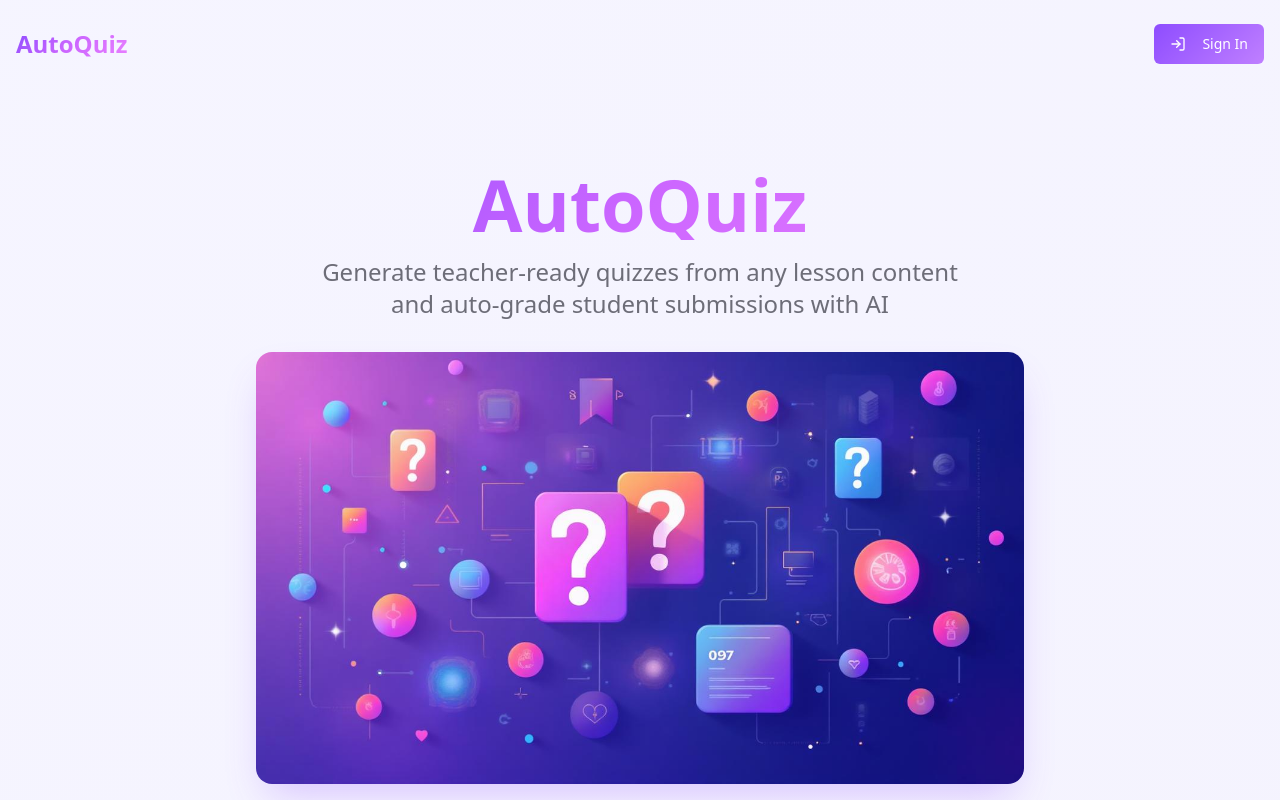
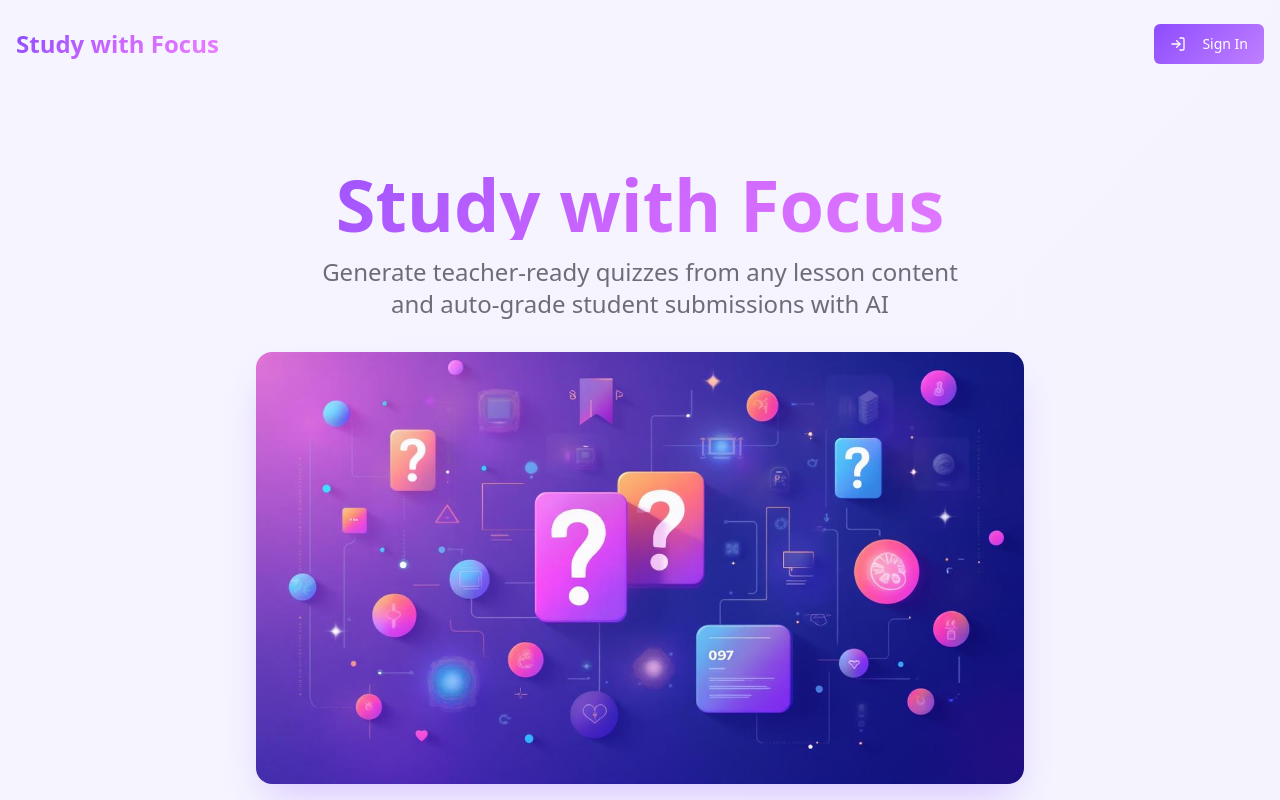
Before and after one commit to FocusWorld-eng/auto-quiz-genie, a React (Vite) app: page / in a window 1280 px wide. Shown: the top 800 px of the page. Built offline with nearby package versions, Linux system fonts and the light colour scheme.

Commit message:
Refactor: Rename to Study with Focus
Update application name and URLs from "autoquiz" to "Study with Focus" and "studywithfocus.org.ng" respectively. This includes changes in UI elements, configuration files, and any other relevant code.

```diff
--- a/index.html
+++ b/index.html
@@ -3,11 +3,11 @@
   <head>
     <meta charset="UTF-8" />
     <meta name="viewport" content="width=device-width, initial-scale=1.0" />
-    <title>AutoQuiz - Interactive Quiz Platform</title>
+    <title>Study with Focus - Interactive Quiz Platform</title>
     <meta name="description" content="Test your knowledge with interactive quizzes powered by intelligent question generation" />
-    <meta name="author" content="AutoQuiz" />
+    <meta name="author" content="Study with Focus" />
 
-    <meta property="og:title" content="AutoQuiz - Interactive Quiz Platform" />
+    <meta property="og:title" content="Study with Focus - Interactive Quiz Platform" />
     <meta property="og:description" content="Test your knowledge with interactive quizzes powered by intelligent question generation" />
     <meta property="og:type" content="website" />
     <meta property="og:image" content="https://lovable.dev/opengraph-image-p98pqg.png" />
--- a/src/pages/Auth.tsx
+++ b/src/pages/Auth.tsx
@@ -61,7 +61,7 @@ const Auth = () => {
             </div>
           </div>
           <CardTitle className="text-2xl font-bold bg-gradient-hero bg-clip-text text-transparent">
-            Welcome to AutoQuiz
+            Welcome to Study with Focus
           </CardTitle>
         </CardHeader>
 
--- a/src/pages/Index.tsx
+++ b/src/pages/Index.tsx
@@ -46,7 +46,7 @@ const Index = () => {
         <nav className="container mx-auto px-4 py-6">
           <div className="flex justify-between items-center">
             <h1 className="text-2xl font-bold bg-gradient-hero bg-clip-text text-transparent">
-              AutoQuiz
+              Study with Focus
             </h1>
             <Button onClick={() => navigate('/auth')} className="bg-gradient-primary hover:opacity-90">
               <LogIn className="mr-2 h-4 w-4" />
@@ -61,7 +61,7 @@ const Index = () => {
             <div className="text-center space-y-8 max-w-4xl mx-auto">
               <div className="space-y-4 animate-fade-in">
                 <h1 className="text-5xl md:text-7xl font-bold bg-gradient-hero bg-clip-text text-transparent">
-                  AutoQuiz
+                  Study with Focus
                 </h1>
                 <p className="text-xl md:text-2xl text-muted-foreground max-w-2xl mx-auto">
                   Generate teacher-ready quizzes from any lesson content and auto-grade student submissions with AI
@@ -182,7 +182,7 @@ const Index = () => {
         <div className="flex justify-between items-center">
           <div className="flex items-center gap-4">
             <h1 className="text-2xl font-bold bg-gradient-hero bg-clip-text text-transparent">
-              AutoQuiz
+              Study with Focus
             </h1>
             <div className="flex items-center gap-2">
               {profile.role === 'teacher' ? (
```
